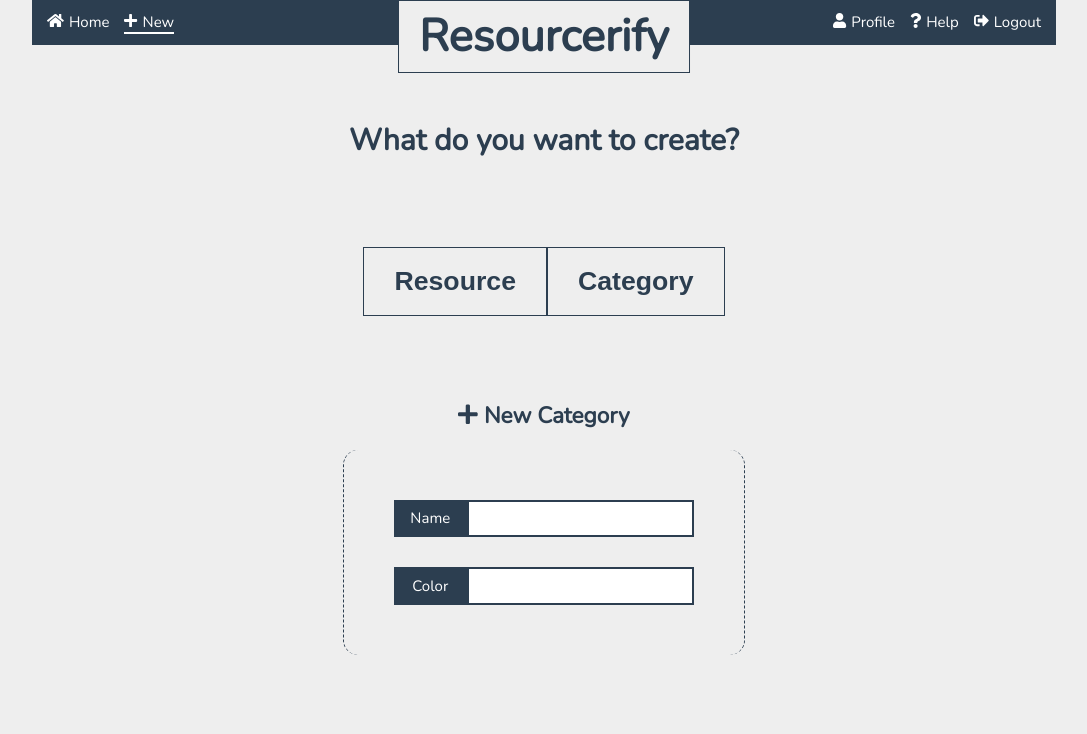
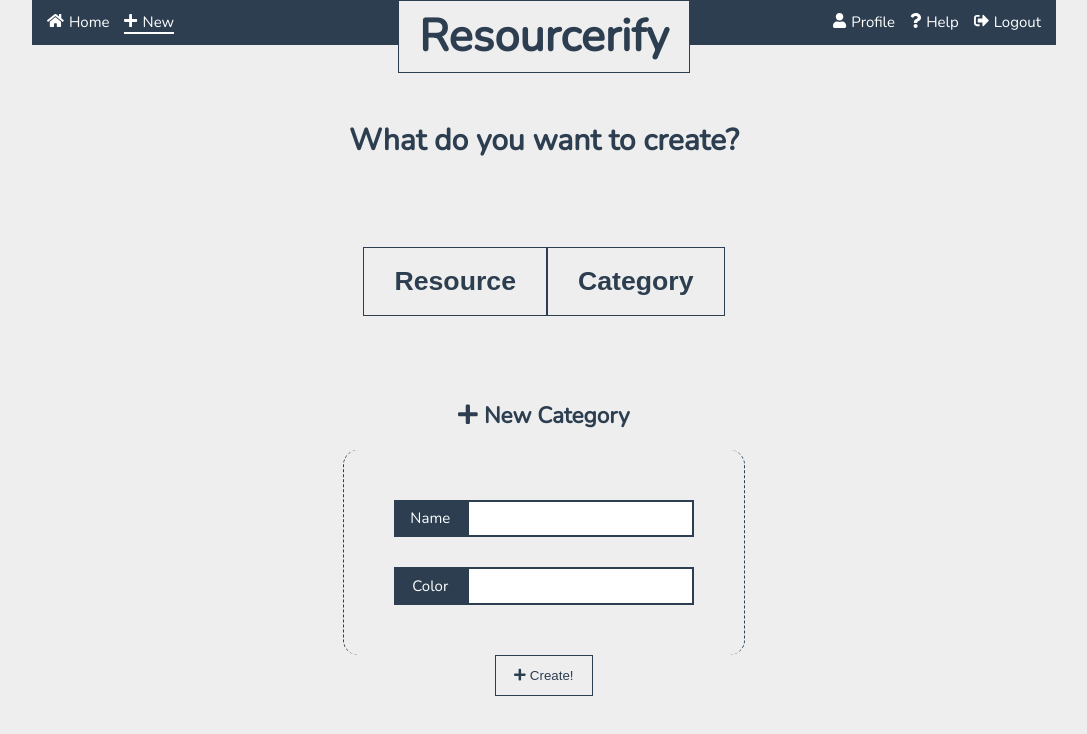
Before and after one commit to julianalmandos/resources, a Vue app: page /new/category in a window 1280 px wide. Shown: the top 734 px of the page, without its empty margins (96-1183 px from the left). Built offline with nearby package versions, Linux system fonts and the light colour scheme.

Commit message:
Finished new category's form initial style

```diff
--- a/src/views/NewCategory.vue
+++ b/src/views/NewCategory.vue
@@ -1,7 +1,8 @@
 <template>
     <div class="new-category">
         <h2><font-awesome-icon icon="plus"/> New Category</h2>
-        <form class="form-a" action="">
+        <form @submit.stop.prevent="createCategory()" class="form" action="">
+            <div class="form__inputs">
                 <div class="box">
                     <div class="box__additional">
                         Name
@@ -14,6 +15,8 @@
                     </div>
                     <input class="box__input" type="text" placeholder="" v-model="category.color" />
                 </div>
+            </div>
+            <button class="form__button" type="submit"><font-awesome-icon icon="plus"/> Create!</button>
         </form>
     </div>
 </template>
@@ -39,11 +42,34 @@
         align-items: center;
     }
 
-    .form-a {
+    .form {
+        display: flex;
+        flex-direction: column;
+        align-items: center;
+    }
+
+    .form__inputs {
         padding: 50px;
         border-left: 1px dashed #2c3e50;
         border-right: 1px dashed #2c3e50;
         border-radius: 15px;
+    }
+
+    .form__button {
+        padding: 12px 18px 12px 18px;
+        background-color: #eeeeee;
+        color: #2c3e50;
+        border: 1px solid #2c3e50;
+    }
+
+    .form__button:hover {
+        background-color: #2c3e50;
+        color: #eeeeee;
+        cursor: pointer;
+    }
+
+    .form__button:focus {
+        outline: none;
     }
 
     .box {
```
Lines whose indentation alone changed are shown as unchanged.
